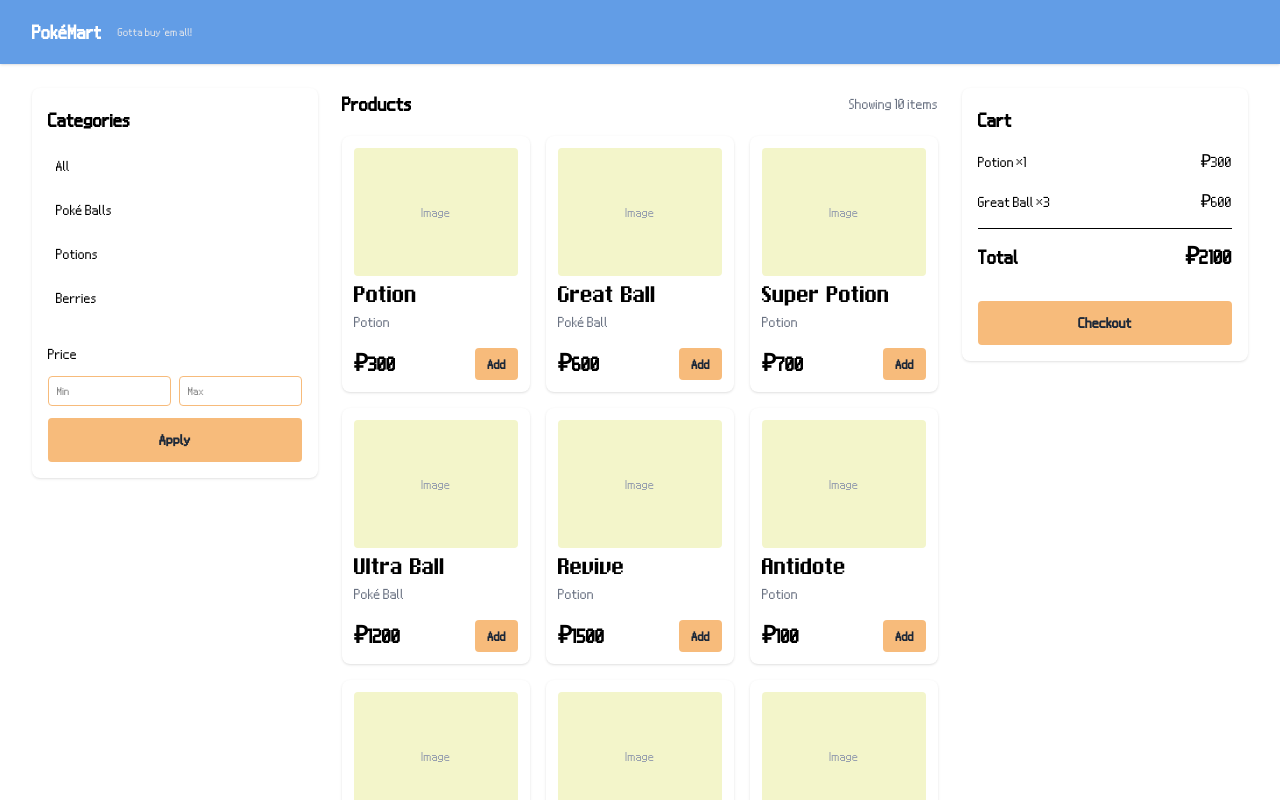
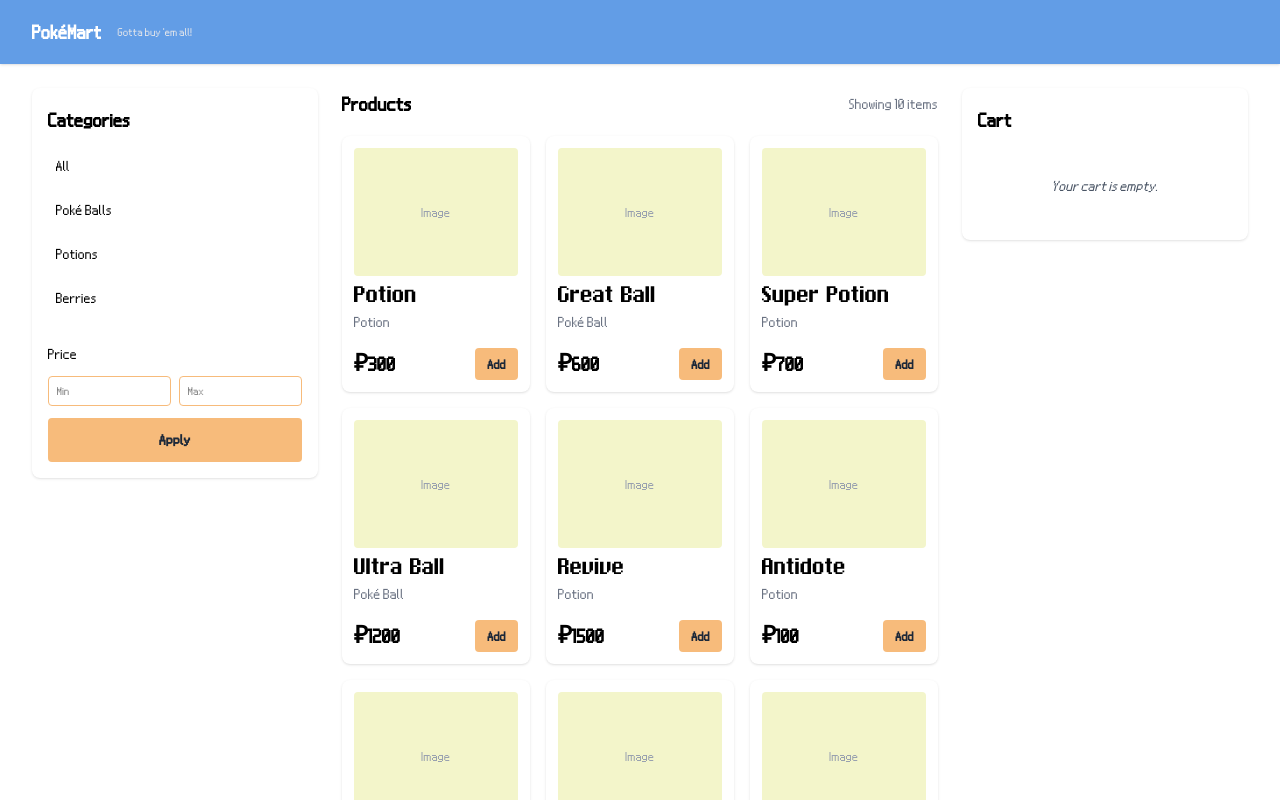
Before and after one commit to damianfadri/pokemart, an Angular app in the folder src/webapp/: page / in a window 1280 px wide. Shown: the top 800 px of the page. Built offline with nearby package versions, Linux system fonts and the light colour scheme.

Commit message:
add empty cart, convert cart to service

```diff
--- a/src/webapp/src/app/cart/cart.component.ts
+++ b/src/webapp/src/app/cart/cart.component.ts
@@ -1,5 +1,6 @@
 import { Component, inject, signal } from '@angular/core';
-import { CartItem } from './cart-item.model';
+import { CartItem } from './cart.model';
+import { CartService } from './cart.service';
 
 const defaultCartItems: CartItem[] = [
   { name: 'Potion', quantity: 1, price: 300 },
@@ -13,9 +14,13 @@
   styleUrl: './cart.css',
 })
 export class CartComponent {
-  cartItems = signal<CartItem[]>(defaultCartItems);
+  cartService = inject(CartService);
+
+  get items(): CartItem[] {
+    return this.cartService.getItems();
+  }
 
   get totalPrice(): number {
-    return this.cartItems().reduce((total, item) => total + item.price * item.quantity, 0);
+    return this.items.reduce((total, item) => total + item.price * item.quantity, 0);
   }
 }
--- a/src/webapp/src/app/cart/cart.html
+++ b/src/webapp/src/app/cart/cart.html
@@ -1,15 +1,21 @@
 <h2 class="text-2xl font-semibold mb-3">Cart</h2>
 <div class="space-y-3 text-lg">
 
-    @for (item of cartItems(); track item.name) {
-    <div class="flex justify-between">
+  @if (items.length === 0) {
+    <div class="py-6 text-center text-gray-600 italic">Your cart is empty.</div>
+  } @else {
+
+    @for (item of items; track item.name) {
+      <div class="flex justify-between">
         <div>{{ item.name }} ×{{ item.quantity }}</div>
         <div>₽{{ item.price }}</div>
-    </div>
+      </div>
     }
+
     <div class="text-2xl border-t pt-3 flex justify-between font-semibold">
-    <div>Total</div>
-    <div>₽{{ totalPrice }}</div>
+      <div>Total</div>
+      <div>₽{{ totalPrice }}</div>
     </div>
     <button class="text-lg mt-4 w-full bg-pumpkin-500 font-bold text-gray-800 py-2 rounded">Checkout</button>
+  }
 </div>
```
Also changed, not shown: src/webapp/src/app/cart/cart.model.ts (renamed from src/webapp/src/app/cart/cart-item.model.ts).
